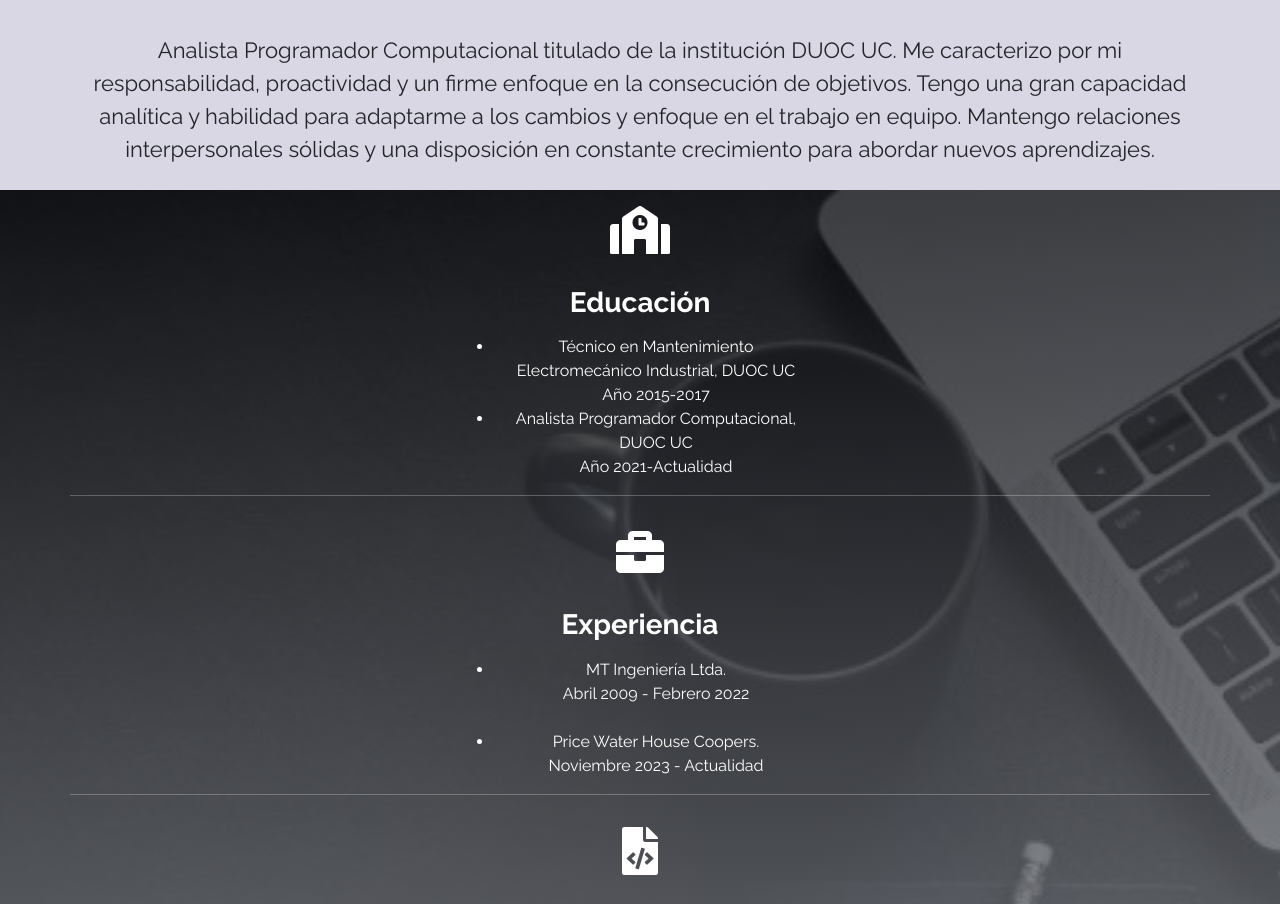
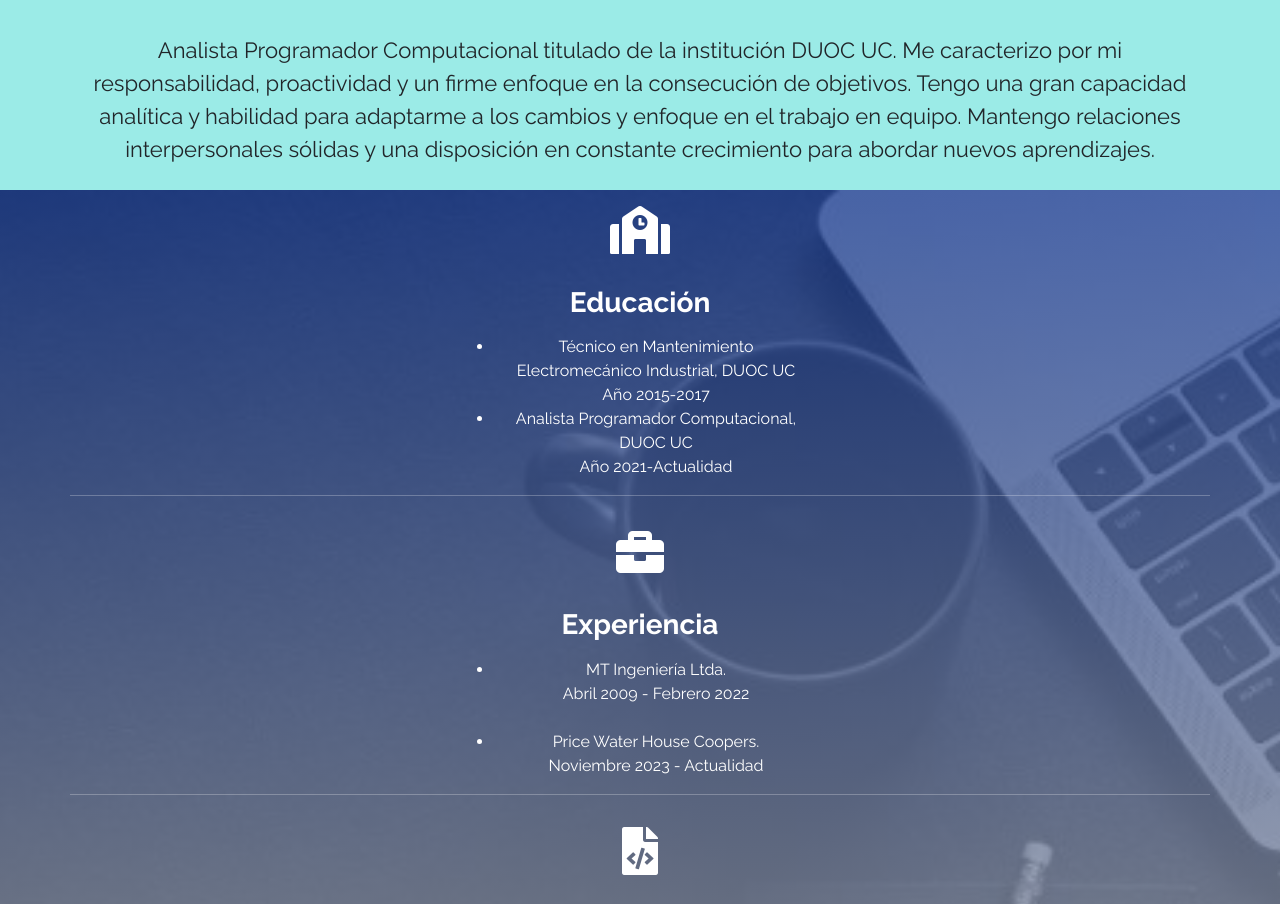
Before and after one commit to anibandito/Prueba-CV-Portafolio, a plain HTML site: page index.html in a window 1280 px wide. Shown: the part 675-1579 px from the top of the page. Drawn offline with nearby package versions, Linux system fonts and the light colour scheme.

Commit message:
background color and gradient changed+form

```diff
--- a/assets/css/estilos.css
+++ b/assets/css/estilos.css
@@ -9,7 +9,7 @@ body {
   background-repeat: no-repeat;
   background-size: cover;
   background-position: left;
-}
+  }
 
 
 /* Mis trabajos */
@@ -44,14 +44,14 @@ ul.portada.my-5 {
 }
 
 #Acerca-de-mi {
- background-color: rgb(218, 215, 229);
+ background-color: rgba(139, 232, 227, 0.858);
  font-size: 22px;
 
 }
 
 .bg-custom {
   min-height: 100vh;
-  background: linear-gradient(rgba(5, 7, 12, 0.75), rgba(125, 129, 137, 0.75)),
+  background: linear-gradient(rgba(23, 59, 148, 0.75), rgba(156, 161, 171, 0.75)),
               url('../img/img-4.jpg') no-repeat center center fixed;
   background-size: cover;
   padding-bottom: 0;
@@ -91,13 +91,13 @@ ul.portada.my-5 {
 
 
     .form-control {
-      border: 2px solid #3f454a;
+      border: 2px solid #3796e4;
       border-radius: 5px;
       padding: 10px;
       transition: border-color 0.3s ease-in-out;
     }
 
     .form-control:focus {
-      border-color: #b34500;
+      border-color: #000fb3;
       outline: none;
     }
```
